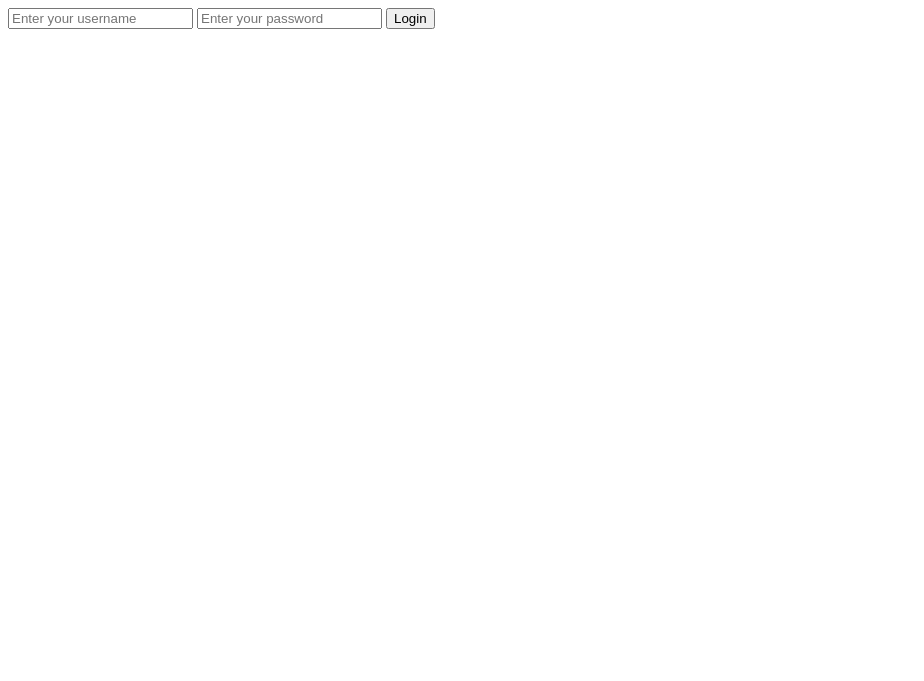
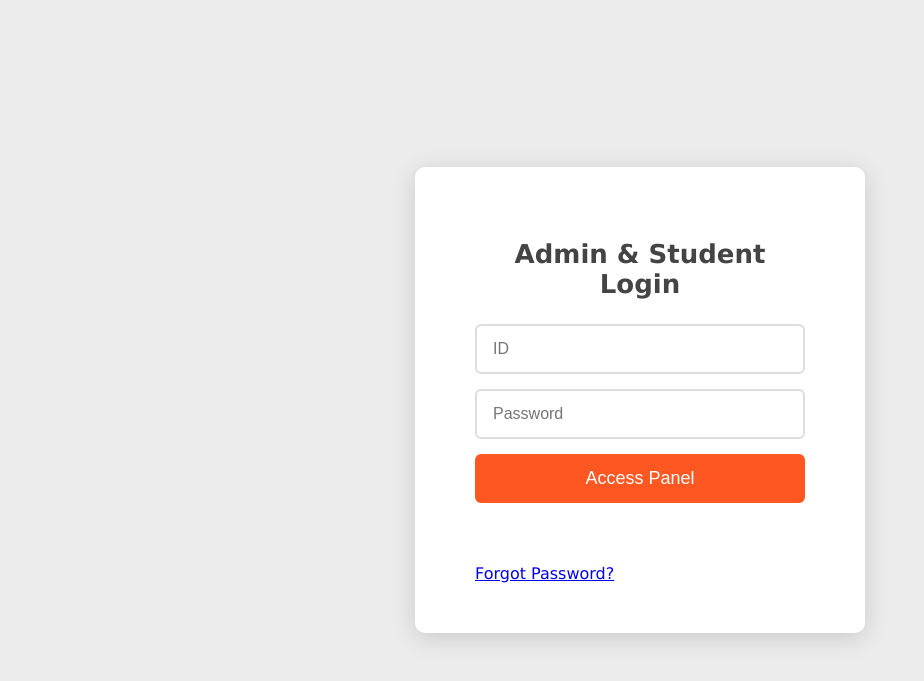
Before and after one commit to Jaychangani2005/Hostel-Management-System, a PHP site: page /hostel/login.php in a window 1280 px wide. Shown: the top 681 px of the page, without its empty margins (0-924 px from the left). Run offline with PHP 8.4, Linux system fonts and the light colour scheme.

Commit message:
Update login.php

```diff
--- a/login.php
+++ b/login.php
@@ -1,30 +1,68 @@
-<html>
+<!DOCTYPE html>
+<html lang="en">
+<head>
+    <meta charset="UTF-8">
+    <meta name="viewport" content="width=device-width, initial-scale=1.0">
+    <title>Secure Admin Login</title>
+    <link rel="stylesheet" href="login.css"> <!-- Link to the external CSS file -->
+</head>
 <body>
-        <form id="login" method="post" name="login" action="<?php $_PHP_SELF ?>">
-        <input type="text" class="" placeholder="Enter your username" required name="username">
-        <input type="password" class="" placeholder="Enter your password" name="password" required>
-        <button class="" name="login" type="submit">Login</button>
+    <div class="box-wrapper"> <!-- Unique wrapper name -->
+        <form id="auth-form" method="post" name="authForm" action="<?php $_PHP_SELF ?>">
+            <h2>Admin & Student Login</h2>
+            <input type="text" placeholder="ID" required name="uname">
+            <input type="password" placeholder="Password" name="upass" required>
+            <button name="authSubmit" type="submit">Access Panel</button>
+            <h4>&nbsp;</h4>
+            <a href="forgot-password.php">Forgot Password?</a>
         </form>
+    </div>
+
     <?php
-   if(isset($_POST['username']) && isset($_POST['password']))
-   {
-    $user = $_POST["username"];
-	$pwd = $_POST["password"];
-    $conn=mysqli_connect("localhost","root","","hostel");
-    if($conn)
-    {
-        $sql="Select id,password from admin where id='$user' and password='$pwd'";
-        $result=mysqli_query($conn,$sql);
-        $num=mysqli_num_rows($result);
-        if($num>0)
-        {
+       if(isset($_POST['uname']) && isset($_POST['upass'])) {
+            $user = $_POST["uname"];
+            $pwd = $_POST["upass"];
+            $conn = mysqli_connect("localhost", "root", "", "hostel");
+
+            if ($conn) {
+                // Check for Admin Login (plaintext comparison)
+                $sql_admin = "SELECT id, password FROM admin WHERE id='$user' AND password='$pwd'";
+                $result_admin = mysqli_query($conn, $sql_admin);
+                $num_admin = mysqli_num_rows($result_admin);
+
+                // Check for Student Login (hashed password comparison)
+                $sql_student = "SELECT id, password FROM students WHERE id='$user'";
+                $result_student = mysqli_query($conn, $sql_student);
+                $num_student = mysqli_num_rows($result_student);
+
+                if ($num_admin > 0) {
+                    // Admin login
                     session_start();
-		    $_SESSION['adminid']=$user;
+                    $_SESSION['adminid'] = $user;
                     header("Location: admin/Admin.php");
                 }
-        else
-        {
-              echo "<script>alert('Invalid Details');</script>";
+                elseif ($num_student > 0) {
+                    // Student login
+                    $row = mysqli_fetch_assoc($result_student);
+                    $dbpass = $row['password'];
+
+                    // Verify the student's password
+                    if (password_verify($pwd, $dbpass)) {
+                        session_start();
+                        $_SESSION['studentid'] = $user;
+                        header("Location: student/Student.php");
+                    } else {
+                        echo "<script>alert('Invalid Login Credentials for Student');</script>";
                     }
                 }
+                else {
+                    // Invalid credentials for both admin and student
+                    echo "<script>alert('Invalid Login Credentials');</script>";
                 }
+            } else {
+                echo "<script>alert('Database connection failed');</script>";
+            }
+       }
+    ?>
+</body>
+</html>
```
Lines whose indentation alone changed are shown as unchanged.
